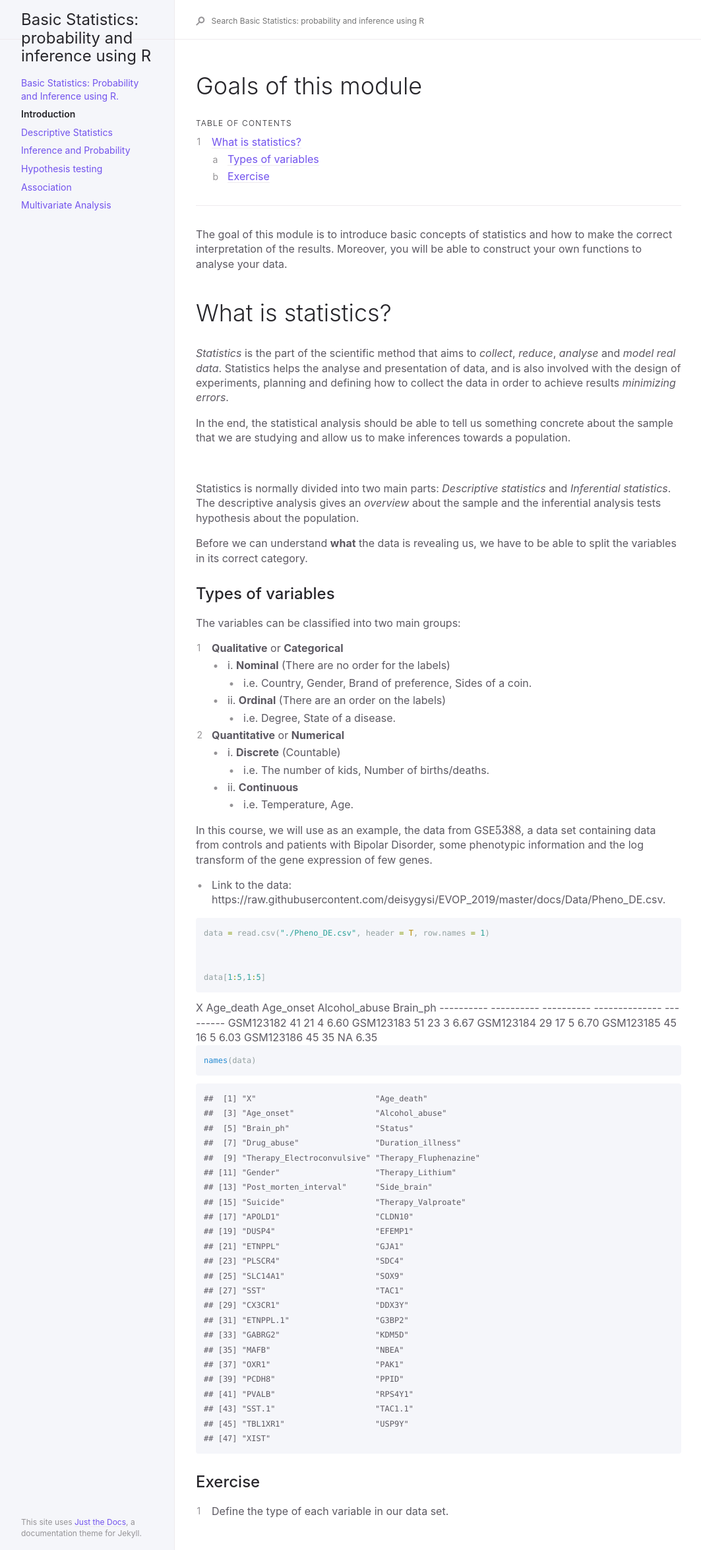
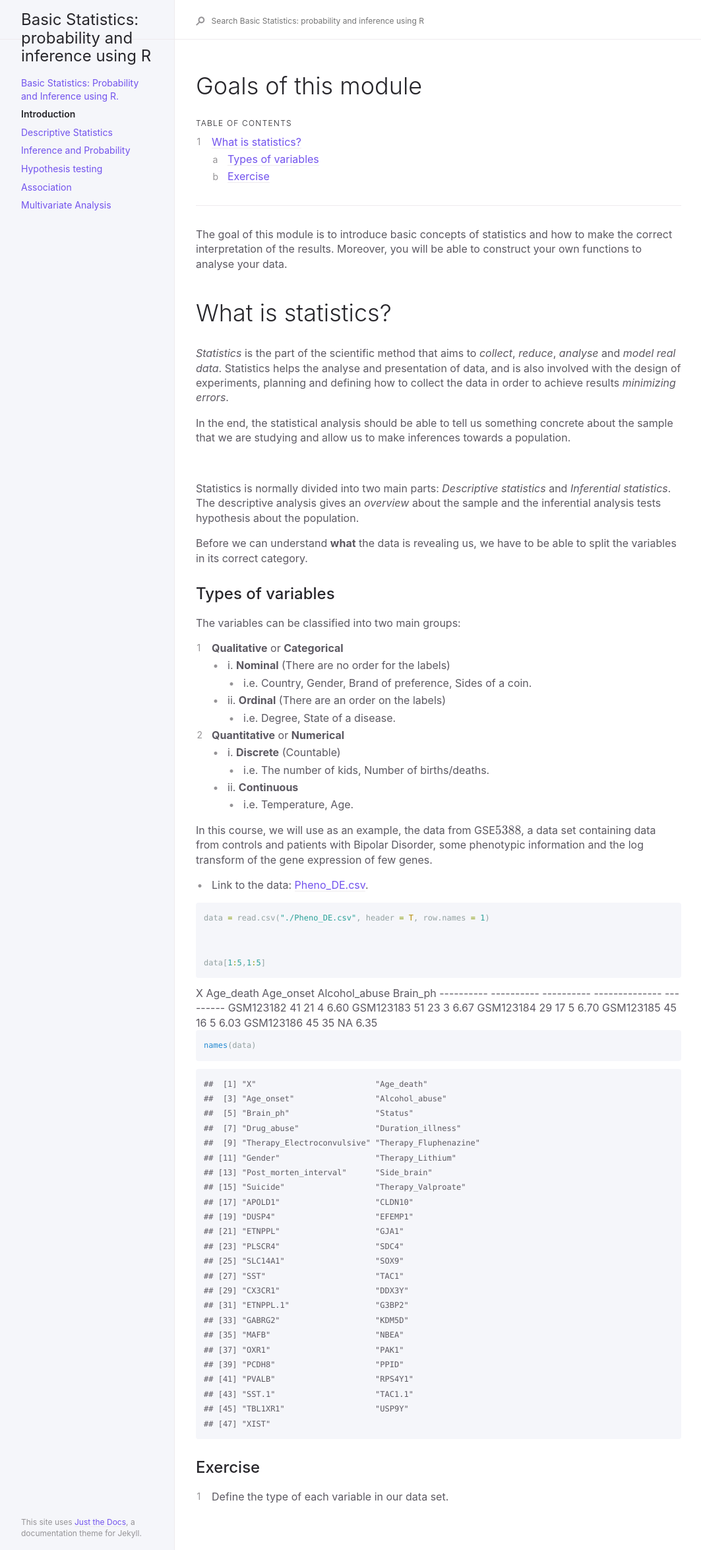
Before and after one commit to deisygysi/EVOP_2019, a Jekyll site: the page built from docs/00_Intro.md, in a window 1280 px wide. Shown: the whole page at 66% size, without its empty margins (91-1154 px from the left). Built offline with Jekyll 4.4.1, drawn with Linux system fonts in a browser that asks for light colours; formulas are drawn with MathJax 3; a script that is not in the unit is left out; part of the change alters nothing that is shown.

Commit message:
Update 00_Intro.md

````diff
--- a/docs/00_Intro.md
+++ b/docs/00_Intro.md
@@ -50,7 +50,7 @@ The variables can be classified into two main groups:
 
 In this course, we will use as an example, the data from GSE$5388$, a data set containing data from controls and patients with Bipolar Disorder, some phenotypic information and the log transform of the gene expression of few genes.
 
-* Link to the data: https://raw.githubusercontent.com/deisygysi/EVOP_2019/master/docs/Data/Pheno_DE.csv.
+* Link to the data: [Pheno_DE.csv](https://raw.githubusercontent.com/deisygysi/EVOP_2019/master/docs/Data/Pheno_DE.csv).
 
 
 ```r
````
